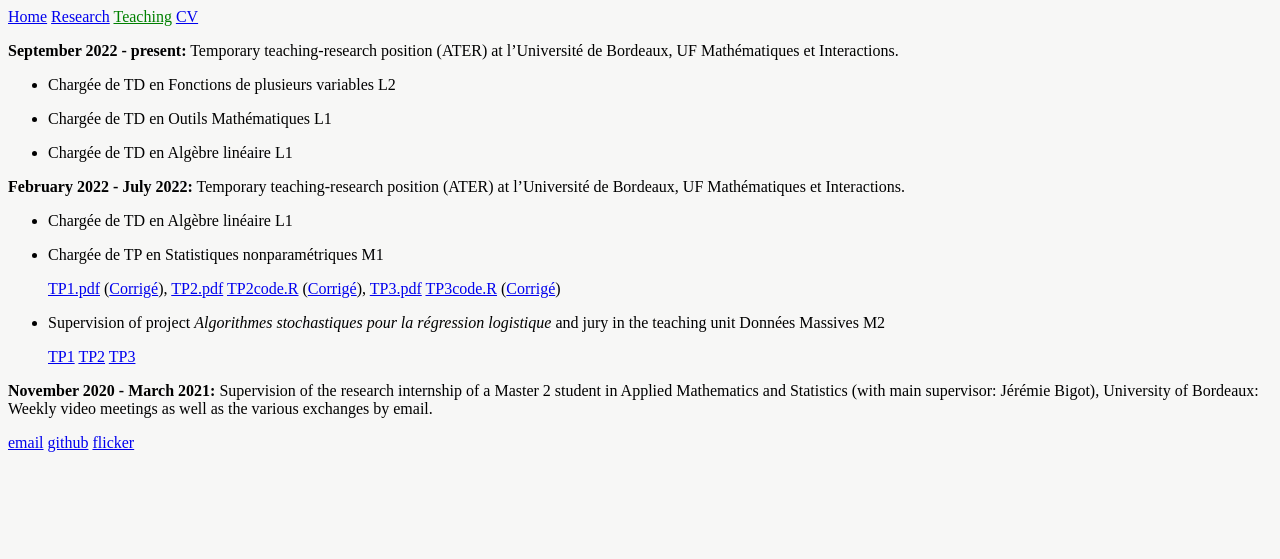
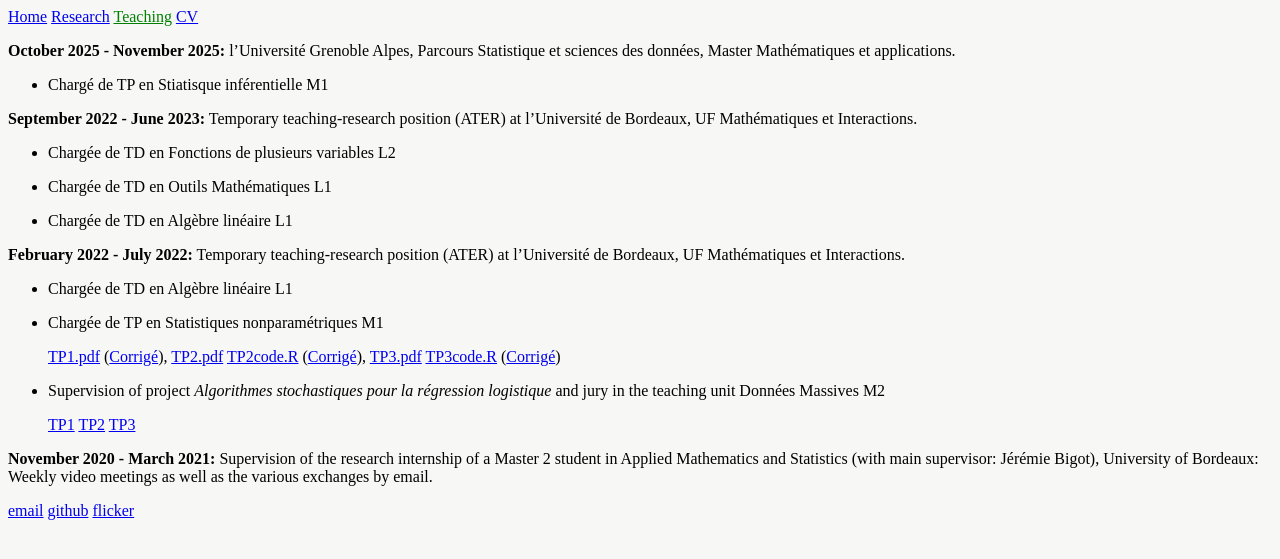
Before and after one commit to yiyej/yiyej.github.io, a Jekyll site: the page built from teaching.md, in a window 1280 px wide. Shown: the top 559 px of the page. Built offline with Jekyll 4.4.1, drawn with Linux system fonts in a browser that asks for light colours.

Commit message:
Update teaching experience and add new position details

```diff
--- a/teaching.md
+++ b/teaching.md
@@ -3,7 +3,12 @@ layout: default
 title: Teaching
 ---
 
-**September 2022 - present:** Temporary teaching-research position (ATER) at l’Université de Bordeaux, UF Mathématiques et Interactions.
+**October 2025 - November 2025:** l’Université Grenoble Alpes, Parcours Statistique et sciences des données, Master Mathématiques et applications.
+
+- Chargé de TP en Stiatisque inférentielle M1
+
+
+**September 2022 - June 2023:** Temporary teaching-research position (ATER) at l’Université de Bordeaux, UF Mathématiques et Interactions.
 
 - Chargée de TD en Fonctions de plusieurs variables L2
 
```
